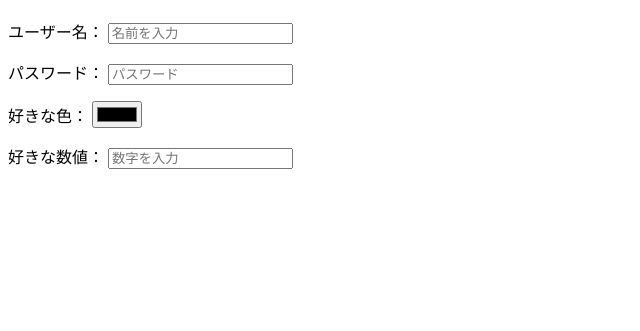
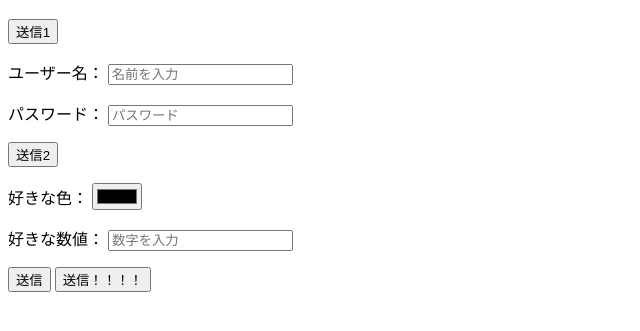
Before and after one commit to pgyuto/html_tutorial, a plain HTML site: page forms.html in a window 1280 px wide. Shown: the part 61-392 px from the top of the page, without its empty margins (0-640 px from the left). Drawn offline with Linux system fonts and the light colour scheme.

Commit message:
ボタン要素を追加

```diff
--- a/forms.html
+++ b/forms.html
@@ -9,6 +9,7 @@
   <h1>Form Demo</h1>
 
   <form action="/tacos">
+    <button type="submit">送信1</button>
     <p>
       <label for="username">ユーザー名：</label>
       <input id="username" type="text" placeholder="名前を入力">
@@ -17,6 +18,7 @@
       <label for="password">パスワード：</label>
       <input id="password" type="password" placeholder="パスワード">
     </p>
+    <button>送信2</button>
     <p>
       <label for="color">好きな色：</label>
       <input id="color" type="color">
@@ -25,6 +27,8 @@
       <label for="number">好きな数値：</label>
       <input id="number" type="number" placeholder="数字を入力">
     </p>
+    <button>送信</button>
+    <input type="submit" value="送信！！！！">
   </form>
 </body>
 </html>
```
